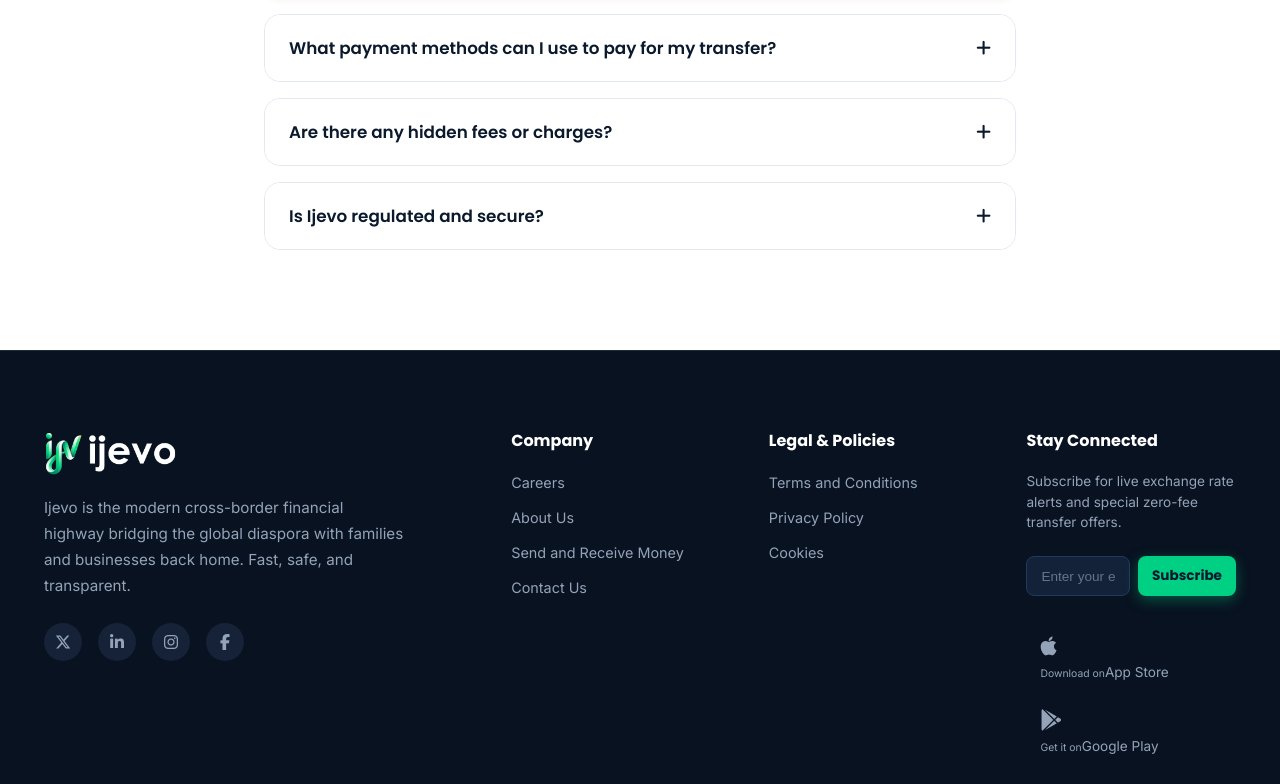
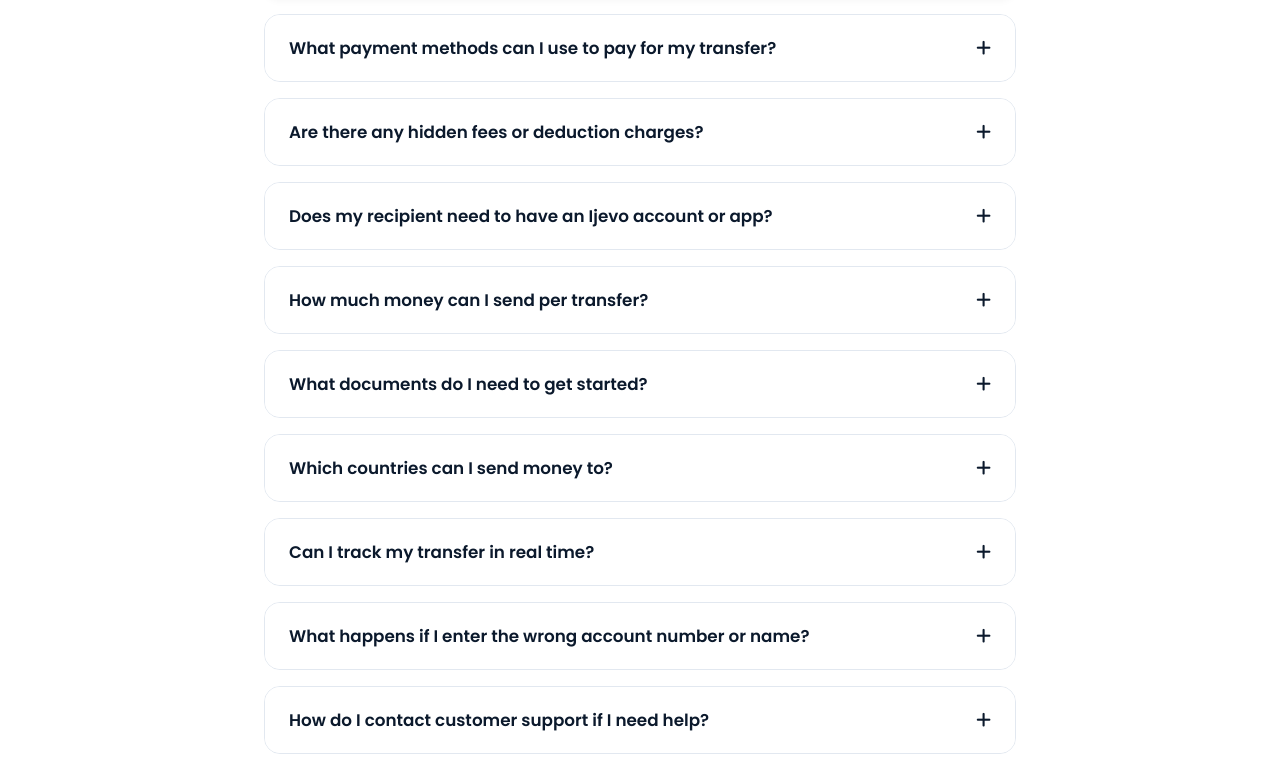
Before and after one commit to SirP-TechHub-0904/IjevoApp, an Angular app in the folder web/portal/: page / in a window 1280 px wide. Shown: the part 3876-4660 px from the top of the page. Built offline with nearby package versions, Linux system fonts and the light colour scheme.

Commit message:
feat(portal): expand FAQ section to 10 comprehensive consumer questions

```diff
--- a/web/portal/src/app/pages/home/home.component.ts
+++ b/web/portal/src/app/pages/home/home.component.ts
@@ -55,19 +55,43 @@ export class HomeComponent {
   protected readonly faqs = [
     {
       question: 'How fast will my recipient receive the money?',
-      answer: 'Over 98% of transfers sent through Ijevo arrive in under 60 seconds. Funds are sent straight to your recipient’s bank account or mobile wallet without delay.'
+      answer: 'Over 98% of transfers sent through Ijevo arrive in under 60 seconds. Funds are sent straight to your recipient\'s bank account or mobile wallet without delay.'
     },
     {
       question: 'What payment methods can I use to pay for my transfer?',
-      answer: 'In the UK and Europe, you can pay instantly via Open Banking (Instant Bank Transfer with Monzo, Barclays, Lloyds, etc.), Debit/Credit Cards (Mastercard, Visa), or Apple Pay / Google Pay.'
+      answer: 'In the UK and Europe, you can pay instantly via Open Banking (direct instant transfer with Monzo, Barclays, Lloyds, etc.), Debit Cards (Visa and Mastercard), as well as Apple Pay and Google Pay.'
     },
     {
-      question: 'Are there any hidden fees or charges?',
-      answer: 'Zero hidden fees. We disclose the exact live exchange rate and guaranteed payout amount before you tap send. There are no surprise deduction fees for your recipient.'
+      question: 'Are there any hidden fees or deduction charges?',
+      answer: 'Zero hidden fees. We disclose the exact live exchange rate and guaranteed payout amount before you confirm your transfer. Your recipient receives 100% of the funds with no deductions on their end.'
     },
     {
-      question: 'Is Ijevo regulated and secure?',
-      answer: 'Yes, absolutely. We use bank-grade protection and encryption to keep your money and personal details 100% safe. All transfers comply with strict security and safeguarding standards.'
+      question: 'Does my recipient need to have an Ijevo account or app?',
+      answer: 'No. Your recipient does not need to download the Ijevo app or register an account. Funds are credited directly into their regular local bank account or mobile money wallet.'
+    },
+    {
+      question: 'How much money can I send per transfer?',
+      answer: 'You can send from as little as £1 up to £5,000 per transfer once your identity is confirmed. If you need to make higher transfers or pay for business invoices, our support team can increase your limits swiftly.'
+    },
+    {
+      question: 'What documents do I need to get started?',
+      answer: 'You can create your account in under a minute with your mobile phone number. To keep your money safe and increase your transfer limits, we may ask for a quick photo of a valid government ID (such as a passport or driver\'s license).'
+    },
+    {
+      question: 'Which countries can I send money to?',
+      answer: 'We currently support instant transfers to Nigeria, Ghana, Kenya, Argentina, Philippines, and India, with additional African and international destinations launching regularly.'
+    },
+    {
+      question: 'Can I track my transfer in real time?',
+      answer: 'Yes. You can follow your transfer live right in the app. Both you and your recipient will also receive instant SMS and email confirmations the second the money lands safely.'
+    },
+    {
+      question: 'What happens if I enter the wrong account number or name?',
+      answer: 'If the details entered do not match an active account at the destination bank, the transfer is automatically rejected and your money is immediately refunded to your original payment method. Our 24/7 care team is also available to help adjust any details.'
+    },
+    {
+      question: 'How do I contact customer support if I need help?',
+      answer: 'Our friendly care team is available 24/7 through live in-app chat, WhatsApp, and email at support@ijevo.com. We average under two minutes response time so you never have to wait.'
     }
   ];
 
```
